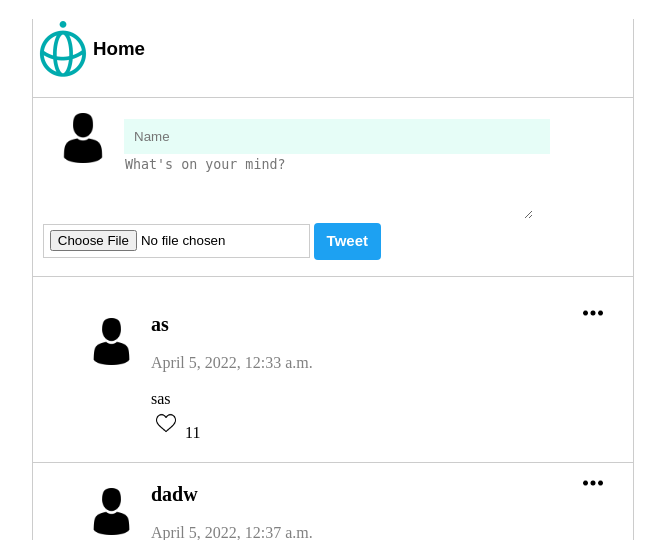
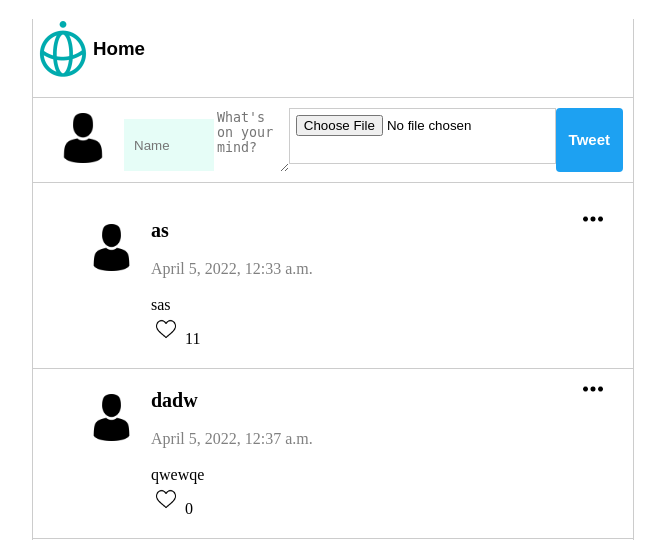
Before and after one commit to pocky89alex/Twitter-Clone, a Django app: template templates/posts.html in a window 1280 px wide. Shown: the top 540 px of the page, without its empty margins (307-972 px from the left). Run offline with Django 4.2, Linux system fonts and the light colour scheme; the template is opened without the code that fills it: values that come from a table or form of the project are taken from there, others are empty; data comes from the database, SQL or seed files in the repository; parts of the project's set-up code (start-up, migrations or seed data) failed here and were passed over.

Commit message:
Update style.css

```diff
--- a/static/css/style.css
+++ b/static/css/style.css
@@ -5,7 +5,9 @@
     border-left: 1px solid #ccc;
     border-right: 1px solid #ccc;
   }
-
+  form{
+      display: flex;
+  }
   .post_form {
     padding: 10px;
     border-bottom: 1px solid #ccc;
```
